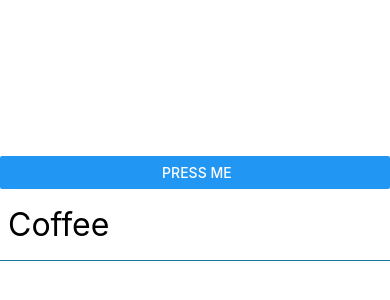
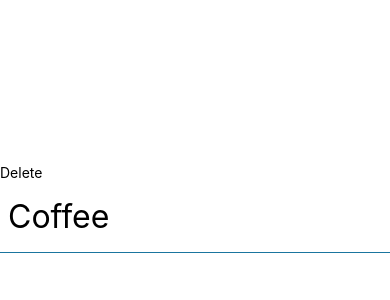
Before and after one commit to saisudhir14/taskly, a React Native app: screen / in a window 390 px wide. Shown: the part 214-514 px from the top of the page. Built offline with nearby package versions, Linux system fonts and the light colour scheme.

Commit message:
pressable button works log

```diff
--- a/App.tsx
+++ b/App.tsx
@@ -4,7 +4,9 @@ import { StyleSheet, Text, View, Button, TouchableOpacity, Pressable} from "reac
 export default function App() {
   return (
     <View style={styles.container}>
-    <Button title=" Press me"/>
+      <Pressable onPress={() => console.log("Button Pressable works!")}>
+      <Text>Delete</Text>
+    </Pressable>
       <View style = {styles.itemContainer}>
       <Text style = {styles.itemText}>Coffee</Text>
       </View>
```
